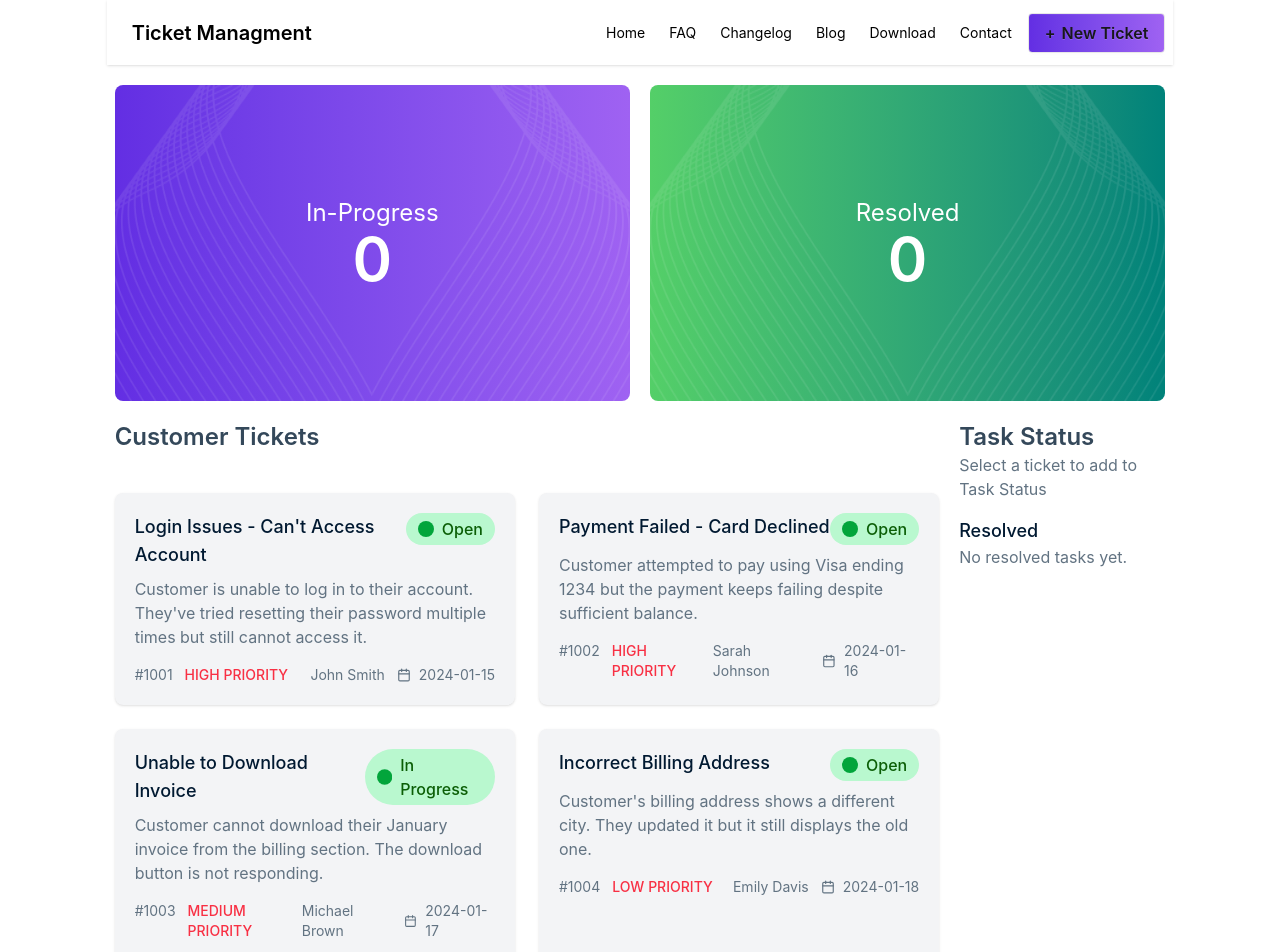
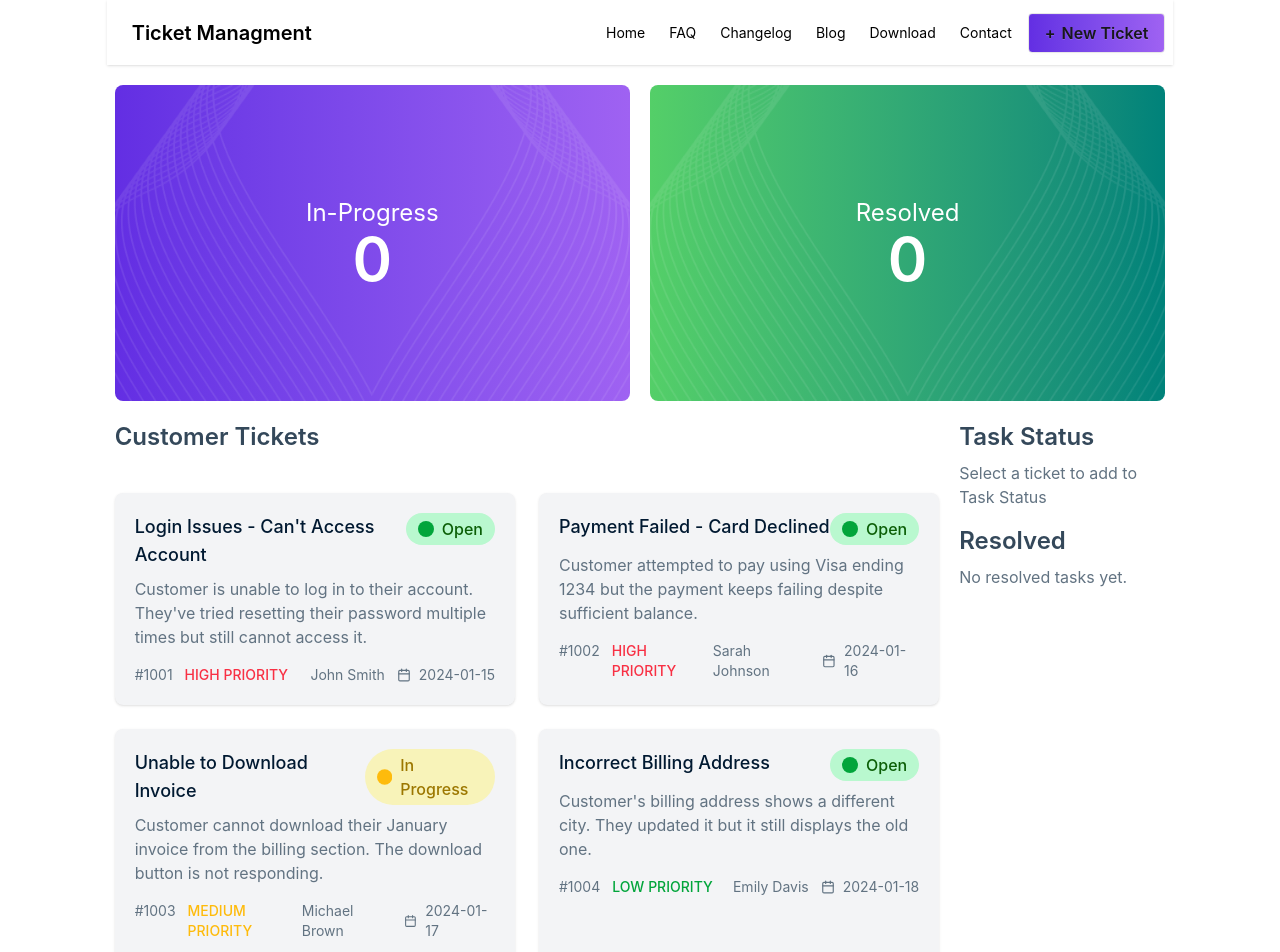
Before and after one commit to Sheikhmsip/customer-ticket-managment, a React (Vite) app: page / in a window 1280 px wide. Shown: the top 952 px of the page. Built offline with nearby package versions, Linux system fonts and the light colour scheme.

Commit message:
add ticket when click on the ticket card and incrase the In-progress

```diff
--- a/src/App.jsx
+++ b/src/App.jsx
@@ -3,7 +3,7 @@ import CountTask from './components/CountTask/CountTask'
 import Navbar from './components/Navbar/Navbar'
 import Footer from './components/Footer/Fotter'
 import CustomerTicket from './components/CustomerTicket/CustomerTicket'
-import { Suspense } from 'react'
+import { Suspense, useState } from 'react'
 
 
 const fatchTickets = async () => {
@@ -20,13 +20,25 @@ const fatchTickets = async () => {
 function App() {
 
   const ticketsPromise = fatchTickets();
+
+  const [inProgressTasks, setInProgressTasks] = useState([]);
+
+    const handleAddTask = (ticket) => {
+    setInProgressTasks([...inProgressTasks, ticket]);
+  };
+
   return (
     <div className='bg-white w-full'>
       <Navbar></Navbar>
-      <CountTask></CountTask>
+      <CountTask
+      inProgressTasks={inProgressTasks}
+      ></CountTask>
       <Suspense fallback={<div className='text-center text-2xl text-[#34485A] font-semibold'>Loading Tickets...</div>}>
 
-        <CustomerTicket ticketsPromise={ticketsPromise}></CustomerTicket>
+        <CustomerTicket ticketsPromise={ticketsPromise}
+        handleAddTask={handleAddTask}
+        inProgressTasks={inProgressTasks}
+        ></CustomerTicket>
       </Suspense>
 
       <Footer></Footer>
--- a/src/components/CountTask/CountTask.jsx
+++ b/src/components/CountTask/CountTask.jsx
@@ -1,6 +1,6 @@
 import React from 'react';
 import vactor from '../../assets/vector1.png'
-const CountTask = () => {
+const CountTask = ({ inProgressTasks }) => {
     return (
         <div className='md:w-10/12 mx-auto flex justify-between items-center mt-5 gap-5 text-center px-2'>
             <div className='relative w-1/2 overflow-hidden rounded-lg bg-gradient-to-r from-[#632EE3] to-[#9F62F2] md:py-28 py-20 text-white'>
@@ -14,7 +14,7 @@ const CountTask = () => {
                 />
                 <div className='relative z-10'>
                     <h3 className='text-2xl'>In-Progress</h3>
-                    <p className='text-6xl font-semibold'>0</p>
+                    <p className='text-6xl font-semibold'>{inProgressTasks.length}</p>
                 </div>
 
             </div>
--- a/src/components/CustomerTicket/CustomerTicket.jsx
+++ b/src/components/CustomerTicket/CustomerTicket.jsx
@@ -2,13 +2,13 @@ import React, { use } from 'react';
 import CustomerTicketCard from './CustomerTicketCard';
 import TaskStatus from './TaskStatus';
 
-const CustomerTicket = ({ticketsPromise}) => {
+const CustomerTicket = ({ticketsPromise, handleAddTask ,inProgressTasks}) => {
     const ticketsData = use(ticketsPromise);
     console.log(ticketsData);
     return (
         <div className='md:w-10/12 mx-auto mt-5 gap-5 px-2 flex flex-col-reverse md:flex items-start justify-start lg:flex-row '>
-            <CustomerTicketCard tickets={ticketsData}></CustomerTicketCard>
-            <TaskStatus></TaskStatus>
+            <CustomerTicketCard tickets={ticketsData} handleAddTask={handleAddTask}></CustomerTicketCard>
+            <TaskStatus inProgressTasks={inProgressTasks}></TaskStatus>
         </div>
     );
 };
--- a/src/components/CustomerTicket/CustomerTicketCard.jsx
+++ b/src/components/CustomerTicket/CustomerTicketCard.jsx
@@ -2,7 +2,7 @@ import React from 'react';
 import { FaCalendar, FaCircle } from 'react-icons/fa6';
 import { FiCalendar } from 'react-icons/fi';
 
-const CustomerTicketCard = ({ tickets }) => {
+const CustomerTicketCard = ({ tickets, handleAddTask }) => {
   return (
     <div className='md:w-[80%] mx-auto'>
       <h1 className='text-[#34485A] font-semibold text-2xl'>Customer Tickets</h1>
@@ -11,13 +11,13 @@ const CustomerTicketCard = ({ tickets }) => {
 
         {/* ticket card */}
 
-        {tickets.map(ticket=> <div className="bg-gray-100 rounded-lg shadow p-5">
+        {tickets.map(ticket=> <div key={ticket.id} onClick={()=> handleAddTask(ticket)} className="bg-gray-100 rounded-lg shadow p-5 cursor-pointer">
           <div className="flex justify-between items-start">
             <h3 className="text-lg font-medium text-[#001931]">
               {ticket.title}
             </h3>
-            <span className="bg-[#B9F8CF] text-base text-[#0B5E06] px-3 py-1 rounded-full font-medium flex items-center gap-2">
-              <FaCircle color='#02A53B'></FaCircle>
+            <span className={`text-base  px-3 py-1 rounded-full font-medium flex items-center gap-2 ${ticket.status==="Open"? "bg-[#B9F8CF] text-[#0B5E06]" : "bg-[#F8F3B9] text-[#9C7700]"}`}>
+              <FaCircle color={`${ticket.status === "Open" ? "#02A53B": "FEBB0C"}`}></FaCircle>
              {ticket.status}
             </span>
           </div>
@@ -29,7 +29,9 @@ const CustomerTicketCard = ({ tickets }) => {
           <div className="flex justify-between items-center mt-4 text-sm">
             <div className="flex gap-3">
               <span className="text-[#627382] text-sm">{ticket.id}</span>
-              <span className="text-[#F83044] font-medium uppercase">{ticket.priority} priority</span>
+              <span className={`font-medium uppercase ${ticket.priority === "High" ? "text-[#F83044]" : ticket.priority === "Medium" ? "text-[#FEBB0C]" : "text-[#02A53B]"}`}>
+                {ticket.priority} priority
+              </span>
             </div>
 
             <div className="flex items-center gap-3 text-sm text-[#627382]">
--- a/src/components/CustomerTicket/TaskStatus.jsx
+++ b/src/components/CustomerTicket/TaskStatus.jsx
@@ -1,18 +1,35 @@
 import React from 'react';
 
-const TaskStatus = () => {
+const TaskStatus = ({ inProgressTasks }) => {
+    console.log(inProgressTasks);
     return (
         <div className='md:w-[20%] '>
             {/* Task Status */}
             <div>
                 <h1 className='text-[#34485A] font-semibold text-2xl'>Task Status</h1>
-            <p className='text-[#627382]'>Select a ticket to add to Task Status</p>
+
+            {inProgressTasks.length === 0 ? (
+      <p className='text-[#627382] text-base mt-2'>Select a ticket to add to Task Status</p>
+    ) : (
+      inProgressTasks.map(task => (
+        <div key={task.id} className='p-2 rounded mt-2 space-y-1'>
+          <p className='text-lg text-[#001931] font-medium mb-2'>{task.title}</p>
+
+          <button
+            className=' w-full bg-[#02A53B] text-white text-base font-semibold px-4 py-3 rounded'
+          >
+            Complete
+          </button>
+
+        </div>
+      ))
+    )}
             </div>
 
             {/* Resolved tasks */}
             <div className='mt-4'>
-                <h2 className='text-lg font-medium text-[#001931]'>Resolved</h2>
-                <p className='text-[#627382]'>No resolved tasks yet.</p>
+                <h2 className='text-[#34485A] font-semibold text-2xl mt-2'>Resolved</h2>
+                <p className='text-[#627382] text-base mt-2'>No resolved tasks yet.</p>
             </div>
 
         </div>
```
